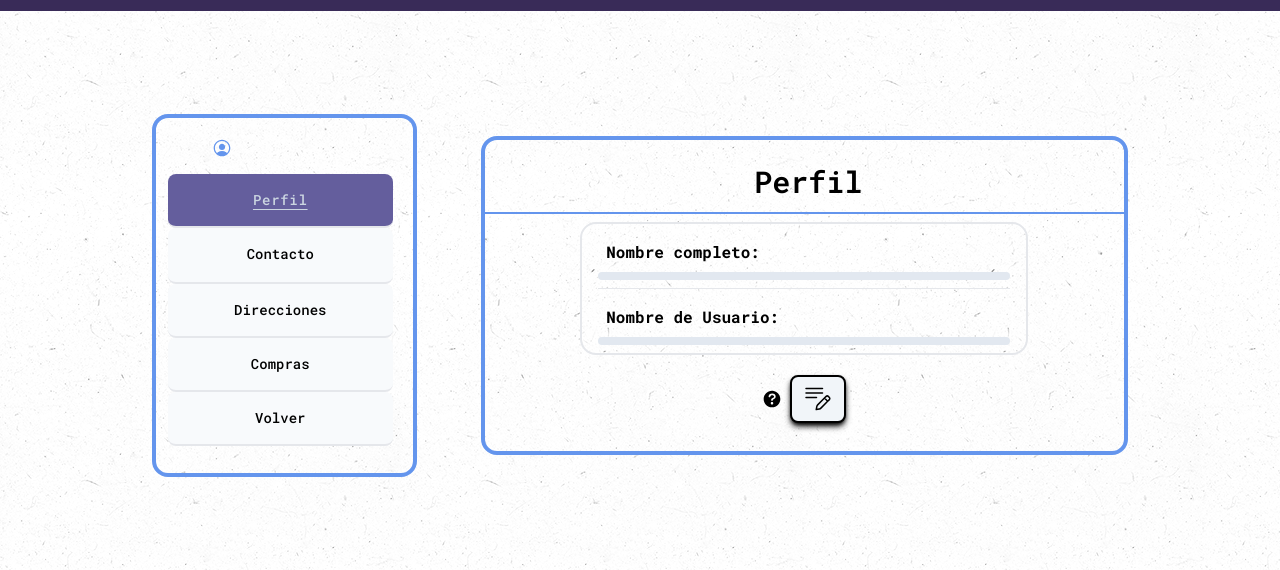
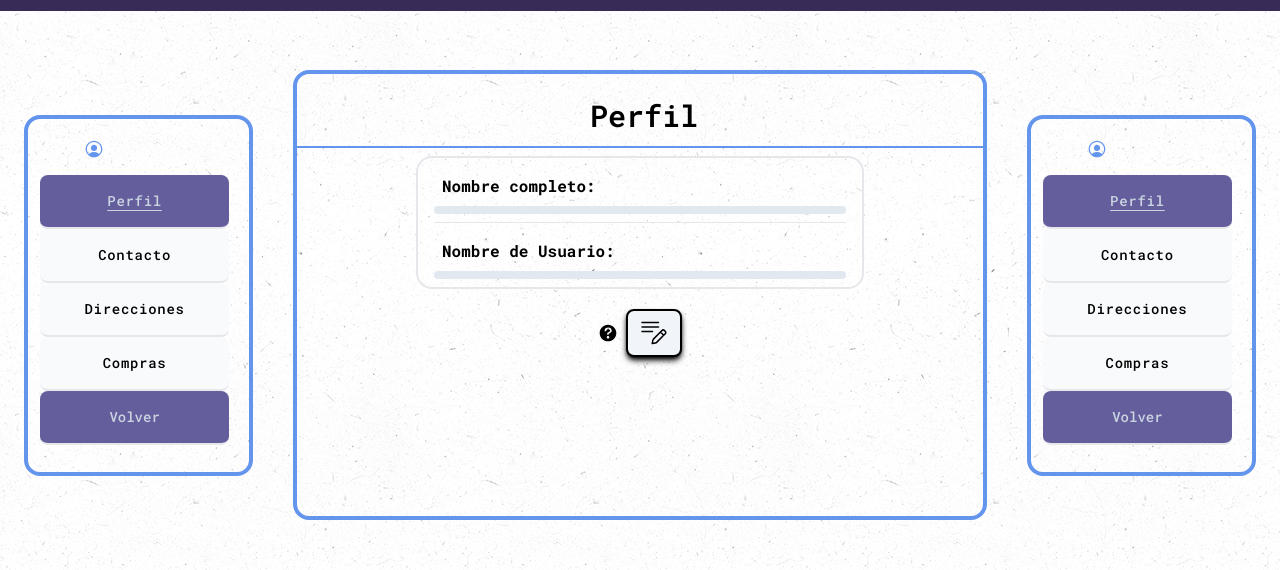
Before and after one commit to PetFriendlyUniverse/Henry-Pf, a React (Vite) app in the folder client/: page /profile/edit in a window 1280 px wide. Shown: the part 157-727 px from the top of the page. Built offline with nearby package versions, Linux system fonts and the light colour scheme; no server answers.

Commit message:
reestructura final de profile

```diff
--- a/client/src/pages/ecommerce/Profile/Profile.jsx
+++ b/client/src/pages/ecommerce/Profile/Profile.jsx
@@ -87,20 +87,21 @@ function Profile() {
   }, []);
   return (
     <div className="flex min-h-[80vh] justify-start  bg-adopcion pb-28 pt-10 lg:items-center lg:justify-center">
-      <div className="flex h-full w-full flex-col items-center justify-end gap-3 rounded-2xl  px-6 lg:w-full lg:max-w-5xl lg:flex-row lg:justify-start   lg:gap-16">
+      <div className="flex h-full w-full flex-col items-center justify-end gap-3 rounded-2xl  px-6 lg:w-full  lg:flex-row lg:justify-start   lg:gap-10 2xl:px-16 ">
+        {/* container profile */}
         <div className="h-full w-full max-w-xs rounded-2xl border-4 border-cornflowerblue  p-3 xl:w-96 ">
           <PhotoName img={user?.img} name={user?.name} />
           <div className="mb-4 mt-4   dark:border-gray-700">
             <ul className="-mb-px text-center text-sm font-medium">
               <li
-                className={`mr-2 rounded-lg border-b-2 bg-slate-50 hover:cursor-pointer hover:bg-violet-900 hover:text-slate-300 ${
+                className={`mr-2 rounded-lg border-b-2 bg-slate-50 hover:cursor-pointer hover:bg-ultravioletLight hover:text-black active:shadow-inner active:shadow-black ${
                   showInfo == "profile" &&
-                  "hover:bg-  bg-ultraviolet text-slate-300 hover:text-slate-300"
+                  "  bg-ultraviolet text-slate-300 hover:text-slate-300"
                 } hover:text-gray-500`}
               >
                 <button
+                  onClick={handleShowInfo}
                   id="Perfil"
-                  onClick={handleShowInfo}
                   name="profile"
                   className={`inline-block  p-4 tracking-wider ${
                     showInfo == "profile" &&
@@ -111,31 +112,55 @@ function Profile() {
                   Perfil
                 </button>
               </li>
-              <li className="mr-2 rounded-lg border-b-2 bg-slate-50  hover:bg-slate-100 hover:text-gray-500">
+              <li
+                className={`mr-2 rounded-lg border-b-2 bg-slate-50 hover:cursor-pointer hover:bg-ultravioletLight hover:text-black active:shadow-inner active:shadow-black ${
+                  showInfo == "contact" &&
+                  "  bg-ultraviolet text-slate-300 hover:text-slate-300"
+                } hover:text-gray-500`}
+              >
                 <button
                   onClick={handleShowInfo}
                   name="contact"
-                  className="inline-block border-b-2 border-transparent p-4 "
+                  className={`inline-block  p-4 tracking-wider ${
+                    showInfo == "contact" &&
+                    "tracking-wider underline underline-offset-4"
+                  }`}
                   title="aqui puedes ver tu informacion de contacto"
                 >
                   Contacto
                 </button>
               </li>
-              <li className="mr-2 rounded-lg border-b-2 bg-slate-50  hover:bg-slate-100 hover:text-gray-500">
+              <li
+                className={`mr-2 rounded-lg border-b-2 bg-slate-50 hover:cursor-pointer hover:bg-ultravioletLight hover:text-black active:shadow-inner active:shadow-black ${
+                  showInfo == "location" &&
+                  "  bg-ultraviolet text-slate-300 hover:text-slate-300"
+                } hover:text-gray-500`}
+              >
                 <button
                   onClick={handleShowInfo}
                   name="location"
-                  className="inline-block p-4"
+                  className={`inline-block  p-4 tracking-wider ${
+                    showInfo == "location" &&
+                    "tracking-wider underline underline-offset-4"
+                  }`}
                   title="aqui puedes ver tus domicilios"
                 >
                   Direcciones
                 </button>
               </li>
-              <li className="mr-2 rounded-lg border-b-2 bg-slate-50  hover:bg-slate-100 hover:text-gray-500">
+              <li
+                className={`mr-2 rounded-lg border-b-2 bg-slate-50 hover:cursor-pointer hover:bg-ultravioletLight hover:text-black active:shadow-inner active:shadow-black ${
+                  showInfo == "purchase" &&
+                  "  bg-ultraviolet text-slate-300 hover:text-slate-300"
+                } hover:text-gray-500`}
+              >
                 <button
                   onClick={handleShowInfo}
                   name="purchase"
-                  className="inline-block p-4"
+                  className={`inline-block  p-4 tracking-wider ${
+                    showInfo == "purchase" &&
+                    "tracking-wider underline underline-offset-4"
+                  }`}
                   title="aqui puedes ver tu historial de compras"
                 >
                   Compras
@@ -172,7 +197,9 @@ function Profile() {
                 </li>
               )}
 
-              <li className="mr-2 rounded-lg border-b-2 bg-slate-50  hover:bg-slate-100 hover:text-gray-500">
+              <li
+                className={`mr-2 rounded-lg border-b-2 bg-ultraviolet text-slate-300 hover:cursor-pointer hover:bg-ultravioletLight hover:text-black  active:shadow-inner active:shadow-black`}
+              >
                 {/* Reveer esto de volver al hacer Health/Services */}
                 <Link to={`/shop`}>
                   <button className="inline-block p-4">Volver</button>
@@ -181,8 +208,8 @@ function Profile() {
             </ul>
           </div>
         </div>
-
-        <div className="flex h-full w-full flex-col  flex-wrap rounded-2xl border-4 border-cornflowerblue py-3   ">
+        {/* container main */}
+        <div className="flex h-full min-h-[450px] w-full flex-col  flex-wrap rounded-2xl border-4 border-cornflowerblue py-3   ">
           <div className="border-cornflowerblue p-3 lg:border-b-2">
             <h1 className="flex justify-center pl-2 text-3xl font-semibold">
               {titles[showInfo]}
@@ -234,6 +261,126 @@ function Profile() {
             </div>
           </div>
         </div>
+        {/* container pets form */}
+        <div className="h-full w-full max-w-xs rounded-2xl border-4 border-cornflowerblue  p-3 xl:w-96 ">
+          <PhotoName img={user?.img} name={user?.name} />
+          <div className="mb-4 mt-4   dark:border-gray-700">
+            <ul className="-mb-px text-center text-sm font-medium">
+              <li
+                className={`mr-2 rounded-lg border-b-2 bg-slate-50 hover:cursor-pointer hover:bg-ultravioletLight hover:text-black active:shadow-inner active:shadow-black ${
+                  showInfo == "profile" &&
+                  "  bg-ultraviolet text-slate-300 hover:text-slate-300"
+                } hover:text-gray-500`}
+              >
+                <button
+                  onClick={handleShowInfo}
+                  id="Perfil"
+                  name="profile"
+                  className={`inline-block  p-4 tracking-wider ${
+                    showInfo == "profile" &&
+                    "tracking-wider underline underline-offset-4"
+                  }`}
+                  title="aqui puedes ver quien es el propietario de la cuenta"
+                >
+                  Perfil
+                </button>
+              </li>
+              <li
+                className={`mr-2 rounded-lg border-b-2 bg-slate-50 hover:cursor-pointer hover:bg-ultravioletLight hover:text-black active:shadow-inner active:shadow-black ${
+                  showInfo == "contact" &&
+                  "  bg-ultraviolet text-slate-300 hover:text-slate-300"
+                } hover:text-gray-500`}
+              >
+                <button
+                  onClick={handleShowInfo}
+                  name="contact"
+                  className={`inline-block  p-4 tracking-wider ${
+                    showInfo == "contact" &&
+                    "tracking-wider underline underline-offset-4"
+                  }`}
+                  title="aqui puedes ver tu informacion de contacto"
+                >
+                  Contacto
+                </button>
+              </li>
+              <li
+                className={`mr-2 rounded-lg border-b-2 bg-slate-50 hover:cursor-pointer hover:bg-ultravioletLight hover:text-black active:shadow-inner active:shadow-black ${
+                  showInfo == "location" &&
+                  "  bg-ultraviolet text-slate-300 hover:text-slate-300"
+                } hover:text-gray-500`}
+              >
+                <button
+                  onClick={handleShowInfo}
+                  name="location"
+                  className={`inline-block  p-4 tracking-wider ${
+                    showInfo == "location" &&
+                    "tracking-wider underline underline-offset-4"
+                  }`}
+                  title="aqui puedes ver tus domicilios"
+                >
+                  Direcciones
+                </button>
+              </li>
+              <li
+                className={`mr-2 rounded-lg border-b-2 bg-slate-50 hover:cursor-pointer hover:bg-ultravioletLight hover:text-black active:shadow-inner active:shadow-black ${
+                  showInfo == "purchase" &&
+                  "  bg-ultraviolet text-slate-300 hover:text-slate-300"
+                } hover:text-gray-500`}
+              >
+                <button
+                  onClick={handleShowInfo}
+                  name="purchase"
+                  className={`inline-block  p-4 tracking-wider ${
+                    showInfo == "purchase" &&
+                    "tracking-wider underline underline-offset-4"
+                  }`}
+                  title="aqui puedes ver tu historial de compras"
+                >
+                  Compras
+                </button>
+              </li>
+              {user.admin && (
+                <li className="mr-2 rounded-lg border-b-2 bg-slate-50 py-3  hover:bg-slate-100 hover:text-gray-500">
+                  <Link to={`/dashboardadmin`}>
+                    <button title="panel de admin">Panel de admin</button>
+                  </Link>
+                </li>
+              )}
+              {user.store && (
+                <li className="mr-2 rounded-lg border-b-2 bg-slate-50 py-3  hover:bg-slate-100 hover:text-gray-500">
+                  <Link to={`/profile/store/${user.storeId}`}>
+                    <button title="ingresa a tu tienda">Tienda</button>
+                  </Link>
+                </li>
+              )}
+              {user.walker && (
+                <li className="mr-2 rounded-lg border-b-2 bg-slate-50 py-3  hover:bg-slate-100 hover:text-gray-500">
+                  <Link to={`/profile/walker/${user.walkerId}`}>
+                    <button title="ingresa a tu perfil de paseador">
+                      Paseador
+                    </button>
+                  </Link>
+                </li>
+              )}
+              {user.daycare && (
+                <li className="mr-2 rounded-lg border-b-2 bg-slate-50 py-3  hover:bg-slate-100 hover:text-gray-500">
+                  <Link to={`/profile/daycare/${user.daycareId}`}>
+                    <button title="ingresa a tu guarderia">Guarderia</button>
+                  </Link>
+                </li>
+              )}
+
+              <li
+                className={`mr-2 rounded-lg border-b-2 bg-ultraviolet text-slate-300 hover:cursor-pointer hover:bg-ultravioletLight hover:text-black  active:shadow-inner active:shadow-black`}
+              >
+                {/* Reveer esto de volver al hacer Health/Services */}
+                <Link to={`/shop`}>
+                  <button className="inline-block p-4">Volver</button>
+                </Link>
+              </li>
+            </ul>
+          </div>
+        </div>
       </div>
     </div>
   );
```
